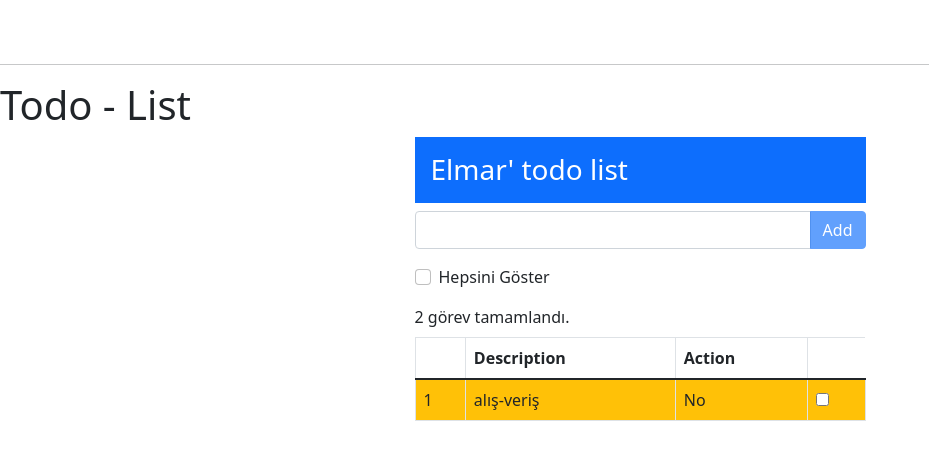
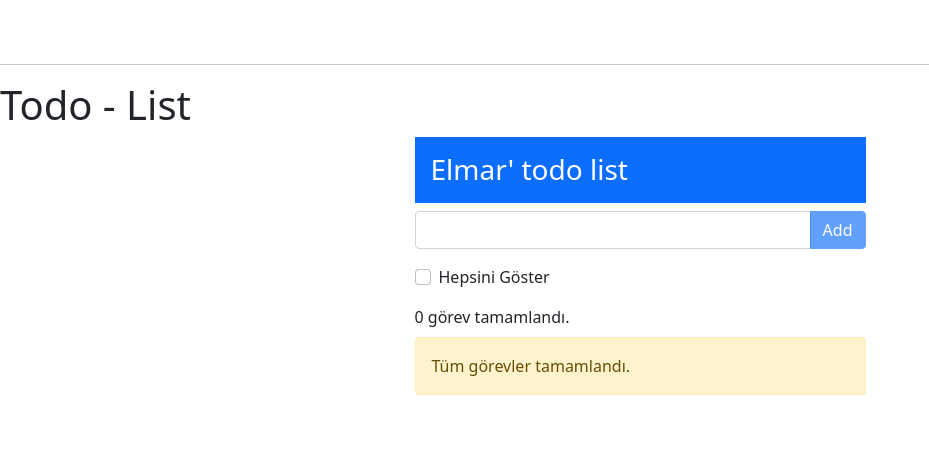
Before and after one commit to Elmar101/ngOnchanges-hooks, an Angular app: page / in a window 1280 px wide. Shown: the top 460 px of the page, without its empty margins (0-929 px from the left). Built offline with nearby package versions, Linux system fonts and the light colour scheme.

Commit message:
LocalStorage

```diff
--- a/src/app/components/todo-list/todo-list.component.html
+++ b/src/app/components/todo-list/todo-list.component.html
@@ -93,7 +93,11 @@
 
                 </td>
                 <td>
-                  <input type="checkbox" [(ngModel)]="item.action" name="" id="">
+                  <input
+                    type="checkbox"
+                    [(ngModel)]="item.action"
+                    (change)="onActionChange(item)"
+                >
                 </td>
               </tr>
             </tbody>
--- a/src/app/components/todo-list/todo-list.component.ts
+++ b/src/app/components/todo-list/todo-list.component.ts
@@ -1,5 +1,6 @@
 import { Component, OnInit } from '@angular/core';
 import { Model } from 'src/app/models/static-data/models';
+import { TodoItem } from '../../models/entity/todo-list';
 
 @Component({
   selector: 'todo-list',
@@ -9,19 +10,48 @@ import { Model } from 'src/app/models/static-data/models';
 export class TodoListComponent  {
   inputText: string = "";
   displayAll: boolean = false;
-  constructor() { }
+  constructor() {
+    this.model.items = this.getItemsFromLocalStorage();
+  }
 
   model = new Model();
 
   message: string = "merhaba";
 
+  getItemsFromLocalStorage(): TodoItem[] {
+    let items: TodoItem[] = [] ;
+    let value = localStorage.getItem('items');
+    if(value !== null ){
+      items = JSON.parse(value);
+    }
+    return items;
+  }
   addItem() {
     if(this.inputText!="") {
-      this.model.items.push({ description: this.inputText, action: false});
+      let data: TodoItem = { description: this.inputText, action: false};
+      this.model.items.push(data);
+
+      let items: TodoItem[] = this.getItemsFromLocalStorage();
+          items.push(data);
+          localStorage.setItem('items',JSON.stringify(items));
+
       this.inputText = ""
+
     } else {
       alert("bilgi giriniz");
     }
+  }
+
+  onActionChange(item: TodoItem){
+    console.table(item)
+    let items = this.getItemsFromLocalStorage();
+    //localStorage.clear();
+    items.map( i => {
+      if(i.description == item.description){
+        i.action = item.action;
+      }
+    })
+    localStorage.setItem('items',JSON.stringify(items));
   }
 
   getName() {
```
